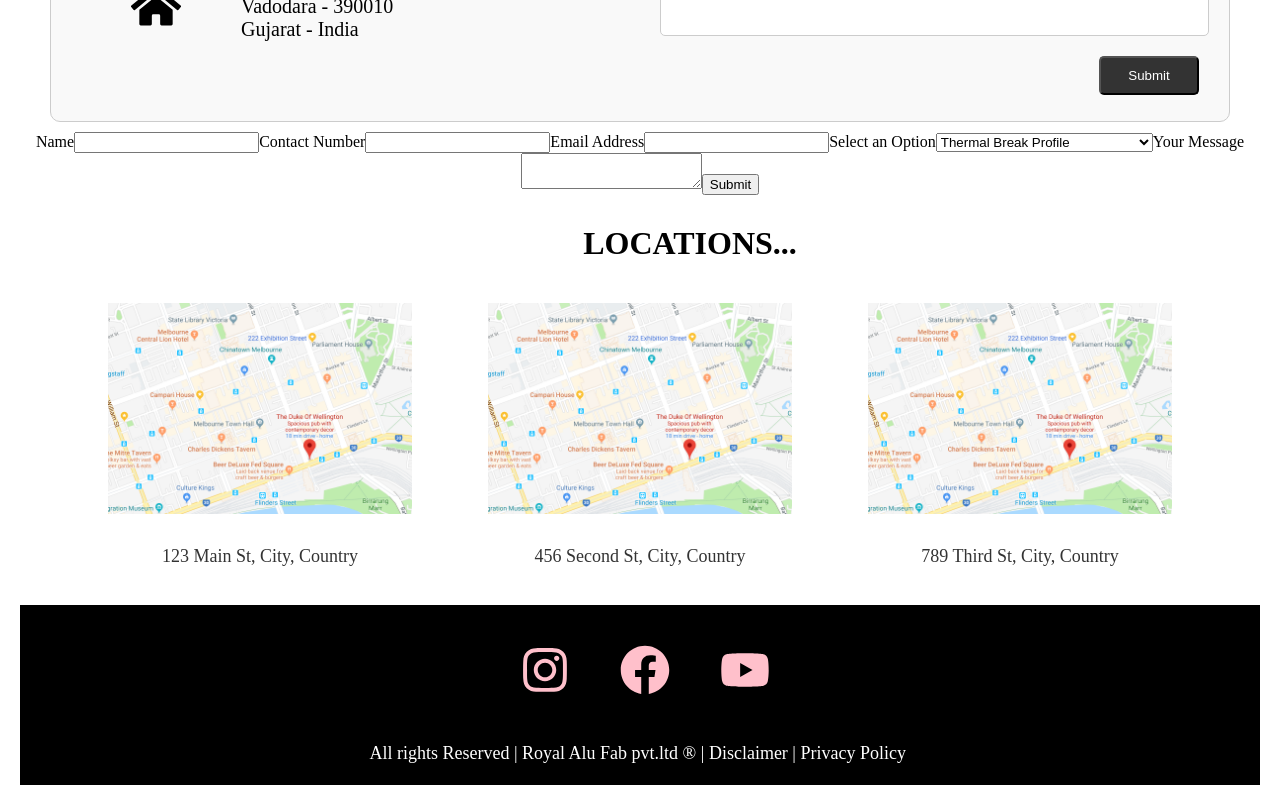
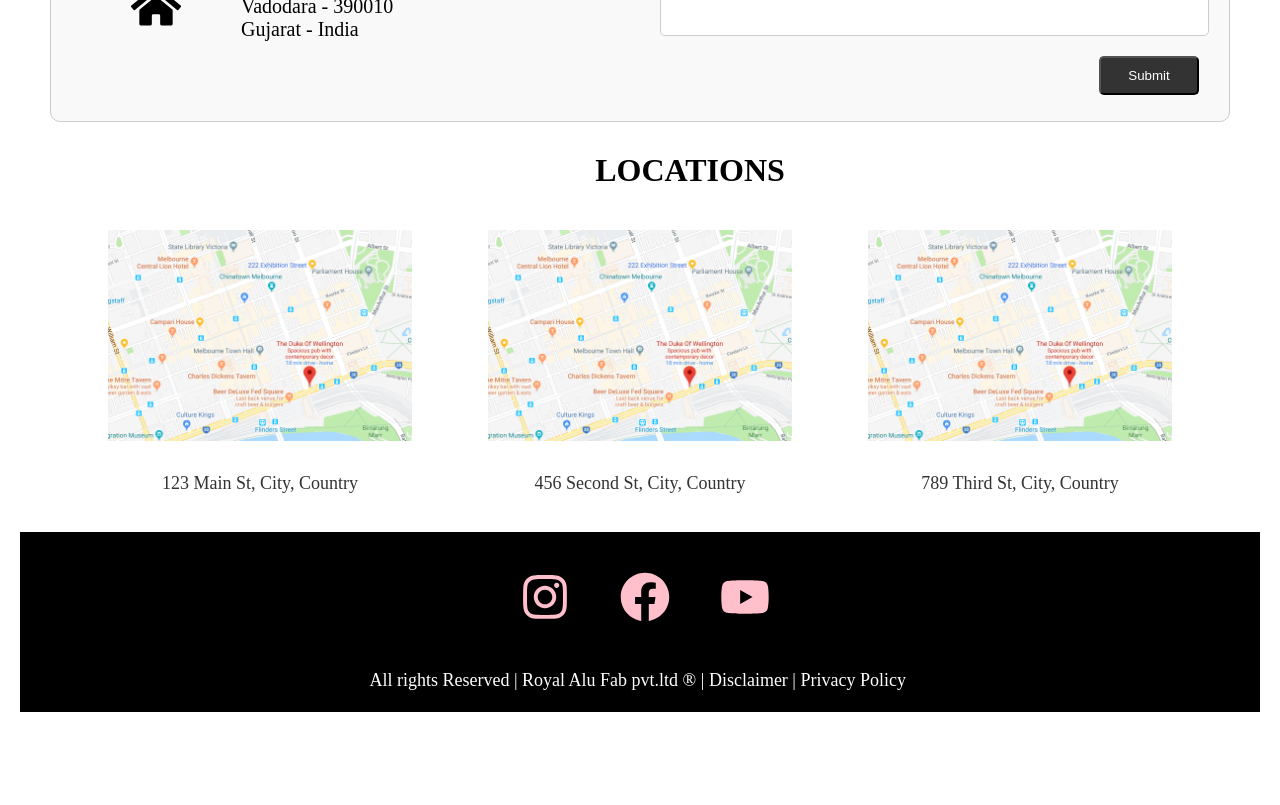
Before and after one commit to royal-alu-fab/ThermalBreakProfile, a React (Create React App) app: page /contact in a window 1280 px wide. Shown: the part 1020-1825 px from the top of the page. After the commit the page ends 1752 px from the top, so only its background shows below. Built offline with nearby package versions, Linux system fonts and the light colour scheme.

Commit message:
Updated contact.js file with formspree styling.

```diff
--- a/src/helpers/ContactForm.js
+++ /dev/null
@@ -1,93 +0,0 @@
-import React from 'react';
-import { useForm, ValidationError } from '@formspree/react';
-
-function ContactForm() {
-  const [state, handleSubmit] = useForm("xkndlddw");
-  if (state.succeeded) {
-      return <p>Thanks for reaching out to us!! Will contact you soon!</p>;
-  }
-  return (
-    <form onSubmit={handleSubmit}>
-      <label htmlFor="name">
-        Name
-      </label>
-      <input
-        id="name"
-        type="text"
-        name="name"
-        required
-      />
-      <ValidationError
-        prefix="Name"
-        field="name"
-        errors={state.errors}
-      />
-
-      <label htmlFor="contactNumber">
-        Contact Number
-      </label>
-      <input
-        id="contactNumber"
-        type="tel"
-        name="contactNumber"
-        required
-      />
-      <ValidationError
-        prefix="Contact Number"
-        field="contactNumber"
-        errors={state.errors}
-      />
-
-      <label htmlFor="email">
-        Email Address
-      </label>
-      <input
-        id="email"
-        type="email"
-        name="email"
-        required
-      />
-      <ValidationError
-        prefix="Email"
-        field="email"
-        errors={state.errors}
-      />
-
-      <label htmlFor="options">
-        Select an Option
-      </label>
-      <select id="options" name="options">
-        <option value='product1'>Thermal Break Profile</option>
-        <option value='product2'>Thermal Break Aluminium Profile</option>
-        <option value='product3'>Aluminium Extrusion</option>
-        <option value='product4'>HVAC Solutions</option>
-        <option value='product5'>Powder Coating</option>
-        <option value='product5'>Wooden Coating</option>
-      </select>
-      <ValidationError
-        prefix="Options"
-        field="options"
-        errors={state.errors}
-      />
-
-      <label htmlFor="message">
-        Your Message
-      </label>
-      <textarea
-        id="message"
-        name="message"
-      />
-      <ValidationError
-        prefix="Message"
-        field="message"
-        errors={state.errors}
-      />
-
-      <button type="submit" disabled={state.submitting}>
-        Submit
-      </button>
-    </form>
-  );
-}
-
-export default ContactForm;
--- a/src/pages/Contact.js
+++ b/src/pages/Contact.js
@@ -5,23 +5,26 @@ import { IoIosMail } from "react-icons/io";
 import { FaPhone } from "react-icons/fa6";
 import { FaHome } from "react-icons/fa";
 import Maps from '../assets/googlemaps.png';
-import ContactForm from '../helpers/ContactForm';
+import { useForm, ValidationError } from '@formspree/react';
 
 function Contact() {
-  const [formData, setFormData] = useState({
+
+  const initialFormData = {
     name: '',
     email: '',
     contactNumber: '',
     product: '',
     message: ''
-  });
+  };
+
+  const [formData, setFormData] = useState(initialFormData);
 
   const [errors, setErrors] = useState({});
+  const [state, handleSubmit] = useForm("xkndlddw");
 
   const handleChange = (e) => {
     const { name, value } = e.target;
 
-    // Allow only numbers for contactNumber and ensure it is up to 10 digits
     if (name === 'contactNumber') {
       if (value === '' || /^\d{1,10}$/.test(value)) {
         setFormData({
@@ -43,32 +46,25 @@ function Contact() {
     if (!formData.email) newErrors.email = 'Email is required';
     if (formData.email && !/\S+@\S+\.\S+/.test(formData.email)) newErrors.email = 'Email is invalid';
     if (!formData.contactNumber) newErrors.contactNumber = 'Contact number is required';
+    if (formData.contactNumber.length !== 10) newErrors.contactNumber = 'Contact number must be exactly 10 digits';
     if (!formData.product) newErrors.product = 'Please select a product';
     if (!formData.message) newErrors.message = 'Message is required';
     return newErrors;
   };
 
+  const handleFormSubmit = async(e) => {
+    e.preventDefault();
+    const validationErrors = validate();
+    setErrors(validationErrors);
+    if (Object.keys(validationErrors).length === 0) {
+      handleSubmit(e);
 
-  const handleSubmit = (e) => {
-    e.preventDefault();
-    const newErrors = {};
-    if (formData.contactNumber.length !== 10) {
-      newErrors.contactNumber = 'Contact number must be exactly 10 digits';
+      if (state.succeeded) {
+        window.alert('Thanks for reaching out to us!! Will contact you soon!')
+        setFormData(initialFormData);
       }
-    setErrors(newErrors);
-    if (Object.keys(newErrors).length === 0) {
-      console.log('Form submitted:', formData);
-      // Add your form submission logic here
-    }
-    const validationErrors = validate();
-    if (Object.keys(validationErrors).length === 0) {
-      // Submit form data
-      console.log('Form submitted:', formData);
-    } else {
-      setErrors(validationErrors);
     }
   };
-
 
   return (
     <div className='content'>
@@ -99,50 +95,53 @@ function Contact() {
         </div>
 
         <div className='contact-form'>
-            <form className='forms' onSubmit={handleSubmit}>
+          <form className='forms' onSubmit={handleFormSubmit}>
             <div className='form-group'>
               <input type='text' name='name' placeholder='Name' className='form-control' value={formData.name} onChange={handleChange} />
               {errors.name && <span className='error'> {errors.name} </span> }
+              <ValidationError field="name" prefix="Name" errors={state.errors} />
+
               <input type='email' name='email' placeholder='Email' className='form-control' value={formData.email} onChange={handleChange}/>
               {errors.email && <span className='error'>{errors.email}</span>}
+              <ValidationError field="email" prefix="Email" errors={state.errors} />
             </div>
 
             <div className='form-group'>
               <input type='text' name= 'contactNumber' placeholder="Contact Number" className='form-control' value={formData.contactNumber} onChange={handleChange}></input>
               {errors.contactNumber && <span className='error'>{errors.contactNumber}</span>}
+              <ValidationError field="contactNumber" prefix="Contact Number" errors={state.errors} />
             </div>
 
             <div className='form-group'>
               <select name='product' className='form-control' value={formData.product} onChange={handleChange}>
                 <option value=''>Select a Product</option>
-                  <option value='product1'>Thermal Break Profile</option>
-                  <option value='product2'>Thermal Break Aluminium Profile</option>
-                  <option value='product3'>Aluminium Extrusion</option>
-                  <option value='product4'>HVAC Solutions</option>
-                  <option value='product5'>Powder Coating</option>
-                  <option value='product5'>Wooden Coating</option>
+                <option value='Thermal Break Profile'>Thermal Break Profile</option>
+                <option value='Thermal Break Aluminium Profile'>Thermal Break Aluminium Profile</option>
+                <option value='Aluminium Extrusion'>Aluminium Extrusion</option>
+                <option value='HVAC Solutions'>HVAC Solutions</option>
+                <option value='Powder Coating'>Powder Coating</option>
+                <option value='Wooden Coating'>Wooden Coating</option>
               </select>
               {errors.product && <span className='error'>{errors.product}</span>}
+              <ValidationError field="product" prefix="Product" errors={state.errors} />
             </div>
 
             <div className='form-group'>
               <textarea name='message' placeholder='Your Message' className='form-control' value={formData.message} onChange={handleChange}></textarea>
               {errors.message && <span className='error'>{errors.message}</span>}
+              <ValidationError field="message" prefix="Message" errors={state.errors} />
             </div>
 
             <div className='form-group form-group-submit'>
-              <button type='submit' className='submit-btn'>Submit</button>
+              <button type='submit' className='submit-btn' disabled={state.submitting}>Submit</button>
             </div>
           </form>
         </div>
       </div>
 
-      <div className="formspree-form">
-        <ContactForm />
-      </div>
 
       <div className='location-heading'>
-        <h1> LOCATIONS...</h1>
+        <h1> LOCATIONS</h1>
       </div>
 
       <div className='locations-container'>
```
Lines whose indentation alone changed are shown as unchanged.
